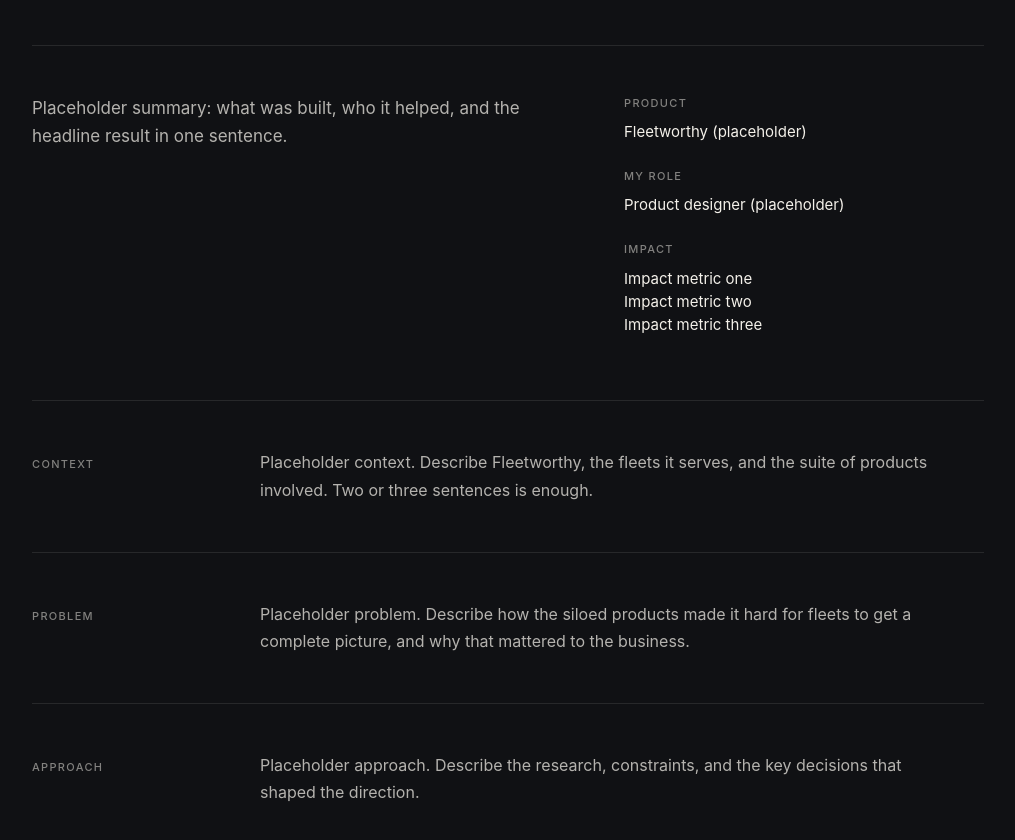
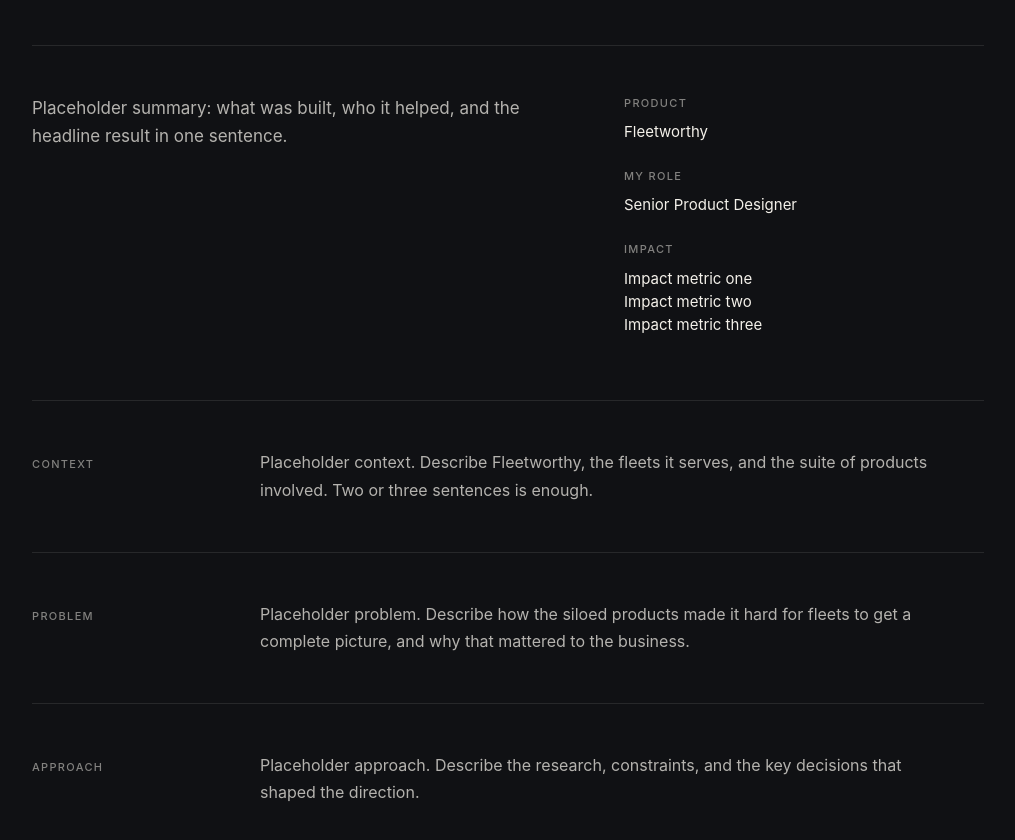
Before and after one commit to adomador/portfoliosite, a Next.js app: page /work/fleetworthy in a window 1280 px wide. Shown: the part 1140-1980 px from the top of the page, without its empty margins (132-1147 px from the left). Built offline with nearby package versions, Linux system fonts and the light colour scheme; a web font is replaced by a local one.

Commit message:
Update page.tsx

```diff
--- a/app/work/fleetworthy/page.tsx
+++ b/app/work/fleetworthy/page.tsx
@@ -68,8 +68,8 @@ const SOLUTION_SCREENS = [
 ] as const
 
 const META = [
-  { label: 'Product', lines: ['Fleetworthy (placeholder)'] },
-  { label: 'My role', lines: ['Product designer (placeholder)'] },
+  { label: 'Product', lines: ['Fleetworthy'] },
+  { label: 'My role', lines: ['Senior Product Designer'] },
   { label: 'Impact', lines: ['Impact metric one', 'Impact metric two', 'Impact metric three'] },
 ] as const
 
```
